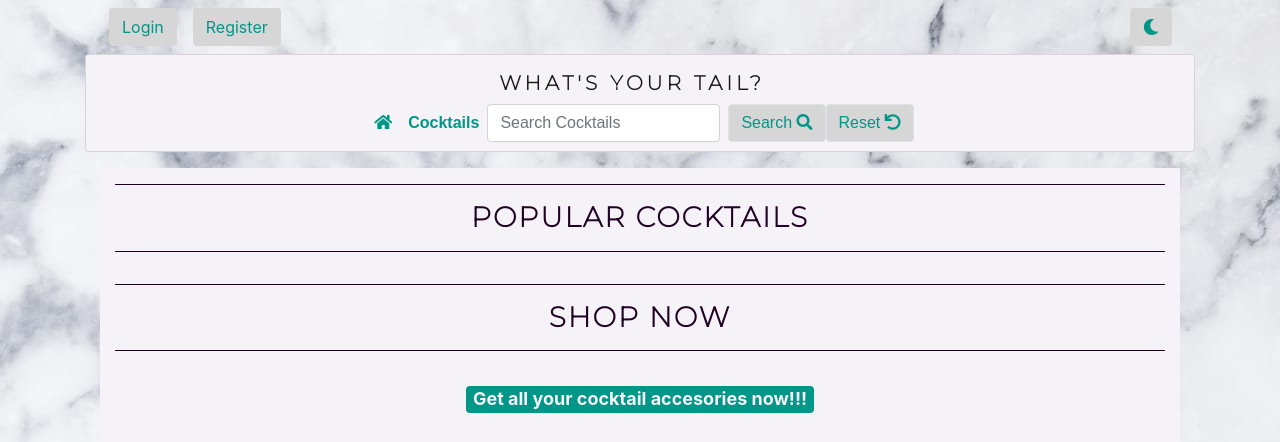
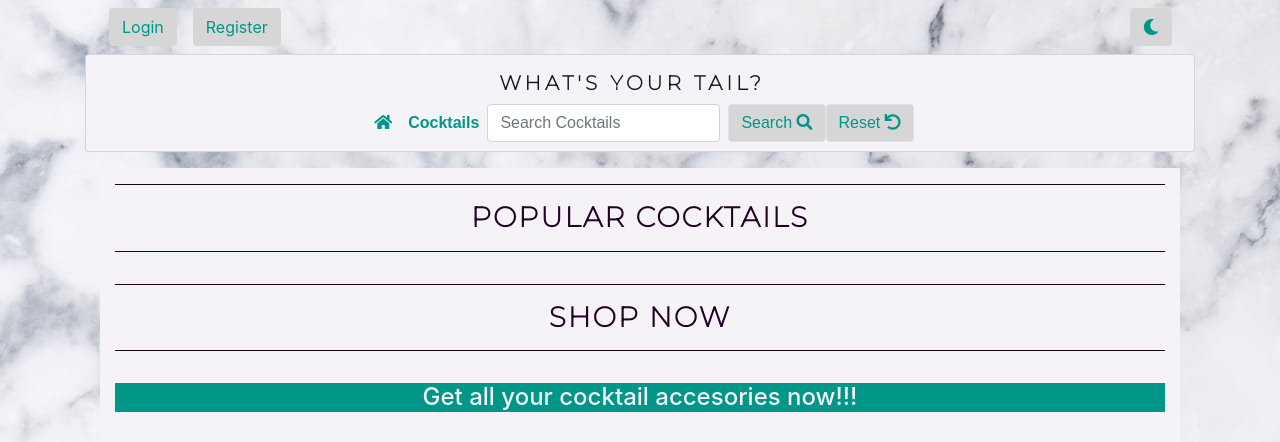
Before and after one commit to jakelashbrook/cocktails-ms3, a Flask app: template templates/home.html in a window 1280 px wide. Shown: the top 442 px of the page. Run offline with Flask 2, Linux system fonts and the light colour scheme; the template is opened without the code that fills it, so the values that code supplies are empty; some libraries are stand-ins or nearby versions; some web fonts are replaced.

Commit message:
Cocktails Mobile Display Fix

```diff
--- a/templates/home.html
+++ b/templates/home.html
@@ -72,8 +72,13 @@
             <h3 class="mt-3 text-center text-uppercase">Shop Now</h3>
             <hr>
             </div>
-            <h4 class="text-center m-3 container"><span class="badge ghost-wht-txt grn-bg"> Get all your cocktail accesories
-                now!!!</span></h4>
+            <div class="container">
+            <div class="container grn-bg">
+            <h4 class="text-center m-3"><span class="ghost-wht-txt"> Get all your cocktail accesories
+                now!!!</span>
+            </h4>
+            </div>
+        </div>
             <!-- Shop Item 1 -->
             <div class="col-12 col-md-6 col-lg-3 mt-3 mb-3">
                 <div class="card" style="width:100%; height: 300px;">
@@ -146,8 +151,13 @@
                 </div>
             </div>
         </div>
-        <h4 class="text-center m-3 container"><span class="badge ghost-wht-txt grn-bg">Get your favourite Mixers
-                now!!!</span></h4>
+        <div class="container">
+        <div class="container grn-bg">
+        <h4 class="text-center m-3"><span class="ghost-wht-txt">Get your favourite Mixers
+                now!!!</span>
+            </h4>
+        </div>
+    </div>
         <div class="row ghost-wht">
             <!-- Shop Item 1 -->
             <div class="col-12 col-md-6 col-lg-3 mt-3 mb-3">
```
Also changed, not shown: templates/cocktails.html (+27 -8 lines).
